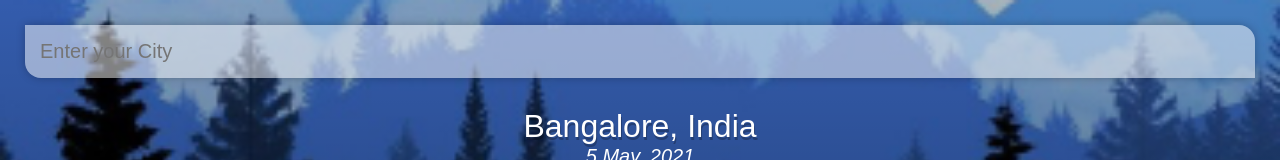
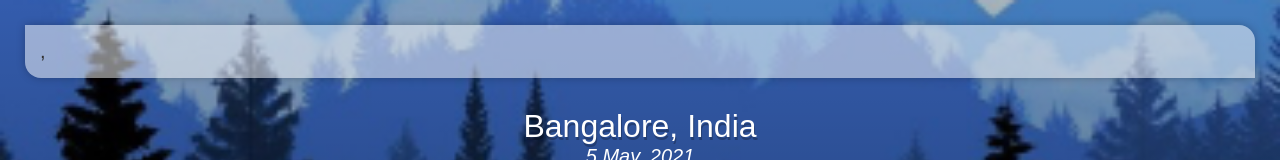
Before and after one commit to azharahmed-98/weather-application, a Vue app: page / in a window 1280 px wide. Shown: the top 160 px of the page. Built offline with nearby package versions, Linux system fonts and the light colour scheme; the HTML template or start-up script is replaced by a standard one.

Commit message:
Changing the method of accessing the Data API key

```diff
--- a/package.json
+++ b/package.json
@@ -9,6 +9,7 @@
   },
   "dependencies": {
     "core-js": "^3.6.5",
+    "dotenv": "^10.0.0",
     "vue": "^3.0.0"
   },
   "devDependencies": {
--- a/src/App.vue
+++ b/src/App.vue
@@ -2,7 +2,11 @@
   <div id="app">
     <main>
       <div class="search-box">
-        <input type="text" class="search-bar" placeholder="Enter your City" />
+        <input type="text"
+        class="search-bar"
+        placeholder="Enter your City"
+        v-model="query"
+        />
       </div>
       <div class="weather-wrap">
         <div class="location-box">
@@ -25,7 +29,7 @@ export default {
   name: 'App',
   data () {
     return{
-      apiKey: '653cb2ac019d0a5e7af7f1bcf283ca4c',
+      apiKey: process.env.local,
       baseUrl: 'http://api.openweathermap.org/data/2.5/',
       query: ',',
       weather: {}
```
Also changed, not shown: 2 other files (tests, documents, lock files or other folders).
